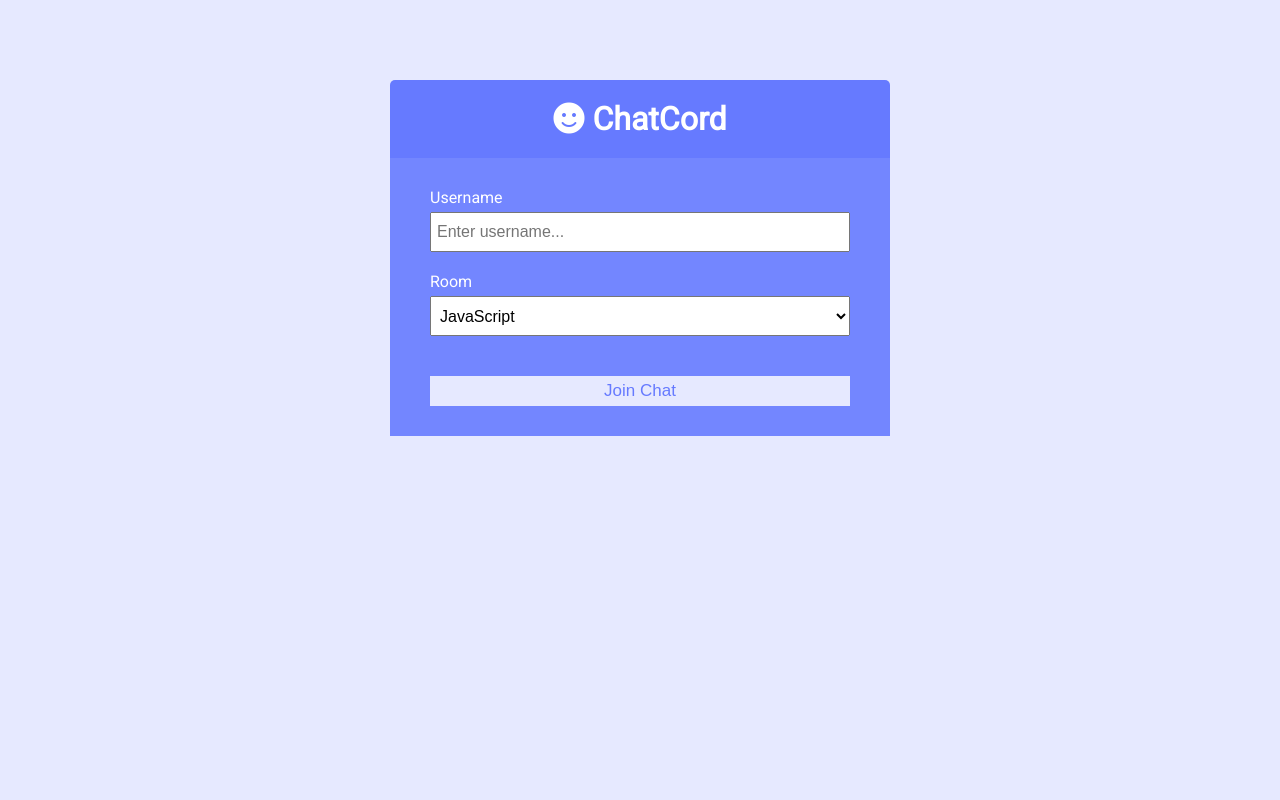
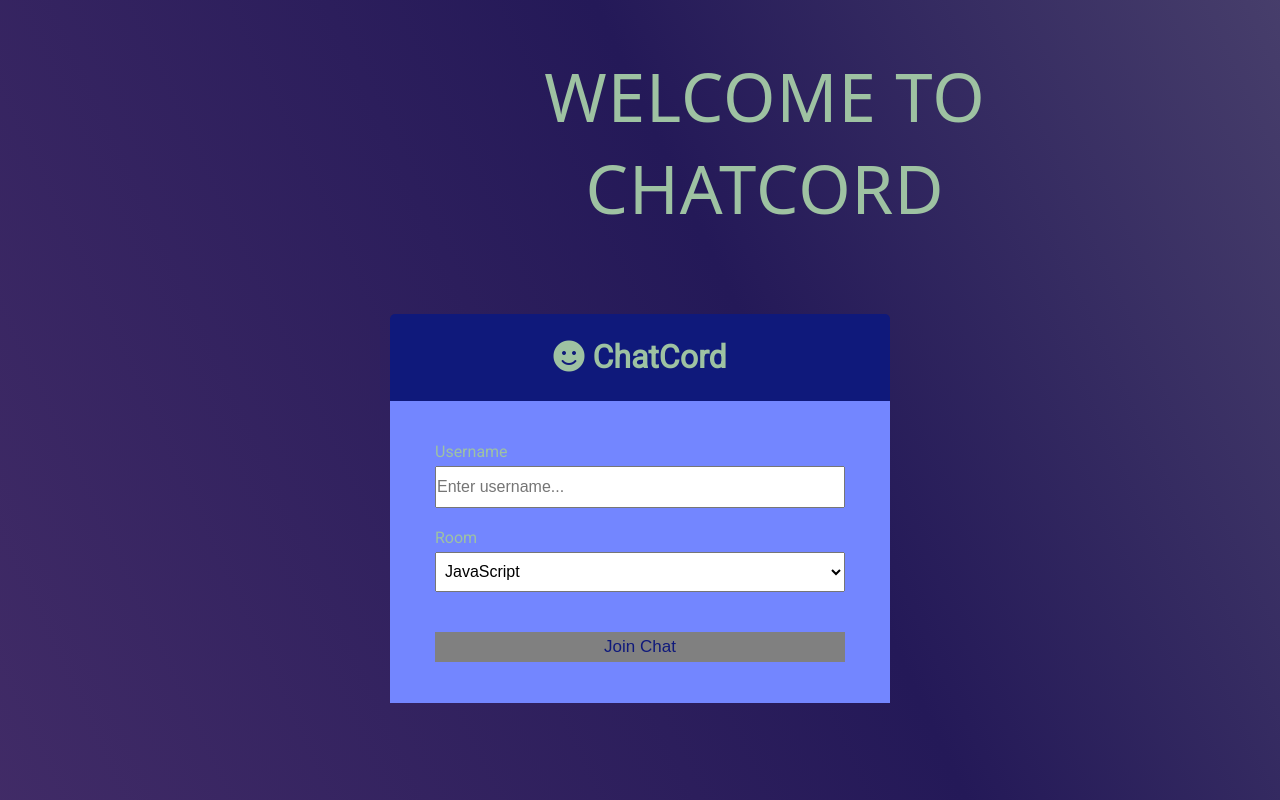
Before and after one commit to Rohit7814/Chat-engine, a website: page public/index.html in a window 1280 px wide. Drawn offline with Linux system fonts and the light colour scheme.

Commit message:
Frontend Update

```diff
--- a/public/css/style.css
+++ b/public/css/style.css
@@ -1,24 +1,132 @@
 @import url('https://fonts.googleapis.com/css?family=Roboto&display=swap');
 
 :root {
-	--dark-color-a: #667aff;
-	--dark-color-b: #7386ff;
-	--light-color: #e6e9ff;
-	--success-color: #5cb85c;
-	--error-color: #d9534f;
+	background-size: cover;
+		--dark-color-a: #0f197b;
+    --dark-color-b: #7386ff;
+    /* --light-color: #5045aa; */
+    --success-color: #5cb85c;
+    --error-color: #d9534f;
 }
 
-* {
-	box-sizing: border-box;
-	margin: 0;
-	padding: 0;
+
+
+
+
+/* * {
+	padding: 1px;
+    margin: 1px;
+    box-sizing: border-box;
+} */
+.container{
+	/* text-align: center; */
+	height:100vh;
+	width: 100vw;
+
+
+
+	overflow: hidden;
+	/* background-size: cover; */
+	background: linear-gradient(65deg,#1b34d7,#553871,#241958,#0c01258e);
+	background-size: 300% 300%;
+	animation: color 3s ease-in-out infinite;
+}
+
+@keyframes color {
+	0%{
+		background-position: 0 50%;
+	}
+
+	50%{
+		background-position: 100% 50%;
+	}
+
+	100%{
+		background-position: 0 50%;
+	}
+
+}
+span{
+	font-size: 4.2rem;
+}
+.animation{
+	text-align: center;
+	padding-top:50px ;
+	margin-right: 200px;
+	margin-left: 450px;
+	text-transform: uppercase;
+	font-family:system-ui, -apple-system, BlinkMacSystemFont, 'Segoe UI', Roboto, Oxygen, Ubuntu, Cantarell, 'Open Sans', 'Helvetica Neue', sans-serif;
+	font-size: 50px;
+	letter-spacing: 1px;
+	color:#9ec2a2;
+	display: inline-block;
+	animation: fadeIn 7s forwards;
+	opacity: 10;
+	transition-timing-function: cubic-bezier(0.785,0.135,0.15,0.86);
+}
+.first{
+	display: inline-block;
+	animation: firstspan 1.5s forwards cubic-bezier(0.785,0.135,0.15,0.86);
+	/* background: #f0ecec; */
+	z-index: 1;
+	position: relative;
+	font-weight: 500;
+}
+.slide{
+	display: inline-flex;
+	overflow: hidden;
+}
+.second{
+	font-weight: 100;
+	z-index: -1;
+	display: inline-block;
+	animation: secondspan 2s forwards cubic-bezier(0.785,0.135,0.15,0.86);
+}
+@keyframes fadeIn {
+	0%{
+		opacity: 0;
+		transform: scale(1);
+	}
+	50%{
+		opacity: 1;
+		transform: scale(1);
+	}
+	0%{
+		opacity: 1;
+		transform: scale(1);
+	}
+
+}
+@keyframes firstspan{
+	0%{
+transform: translateX(50%);
+	}
+	60%{
+		transform: translateX(50%);
+	}
+	100%{
+		transform: translateX(0%);
+	}
+
+}
+@keyframes secondspan{
+	0%{
+transform: translateX(-100%);
+	}
+	60%{
+		transform: translateX(-100%);
+	}
+	100%{
+		transform: translateX(0%);
+	}
+
 }
 
 body {
 	font-family: 'Roboto', sans-serif;
 	font-size: 16px;
 	background: var(--light-color);
-	margin: 20px;
+	margin: 0px;
 }
 
 ul {
@@ -32,7 +140,7 @@ a {
 .btn {
 	cursor: pointer;
 	padding: 5px 15px;
-	background: var(--light-color);
+	background: grey;
 	color: var(--dark-color-a);
 	border: 0;
 	font-size: 17px;
@@ -64,7 +172,7 @@ a {
 }
 
 .chat-sidebar {
-	background: var(--dark-color-b);
+	    background: #4e65b6cf;
 	color: #fff;
 	padding: 20px 20px 60px;
 	overflow-y: scroll;
@@ -131,20 +239,20 @@ a {
 .join-container {
 	max-width: 500px;
 	margin: 80px auto;
-	color: #fff;
+	color: #9ec2a2;
 }
 
 .join-header {
 	text-align: center;
-	padding: 20px;
+	padding: 3px;
 	background: var(--dark-color-a);
 	border-top-left-radius: 5px;
 	border-top-right-radius: 5px;
 }
 
 .join-main {
-	padding: 30px 40px;
-	background: var(--dark-color-b);
+	padding: 41px 45px;
+    background: var(--dark-color-b);
 }
 
 .join-main p {
@@ -162,9 +270,9 @@ a {
 
 .join-main input[type='text'] {
 	font-size: 16px;
-	padding: 5px;
-	height: 40px;
-	width: 100%;
+    padding: 0px;
+    height: 38px;
+    width: 99%;
 }
 
 .join-main select {
--- a/public/index.html
+++ b/public/index.html
@@ -14,6 +14,15 @@
 		<title>ChatCord App</title>
 	</head>
 	<body>
+
+
+<div class="container">
+	<div class="animation">
+<span class="first" class="container">Welcome To </span>
+<span class="slide">
+	<span class="second">ChatCord</span>
+</span>
+	</div>
 		<div class="join-container">
 			<header class="join-header">
 				<h1><i class="fas fa-smile"></i> ChatCord</h1>
@@ -45,5 +54,6 @@
 				</form>
 			</main>
 		</div>
+</div>
 	</body>
 </html>
--- a/public/js/main.js
+++ b/public/js/main.js
@@ -57,7 +57,7 @@ function outputMessage(message) {
   const p = document.createElement('p');
   p.classList.add('meta');
   p.innerText = message.username;
-  p.innerHTML += `<span>${message.time}</span>`;
+  // p.innerHTML += `<span>${message.time}</span>`;
   div.appendChild(p);
   const para = document.createElement('p');
   para.classList.add('text');
```
Also changed, not shown: public/chat.html (+2 -1 lines), effect-7276124_1280.jpg (added).
